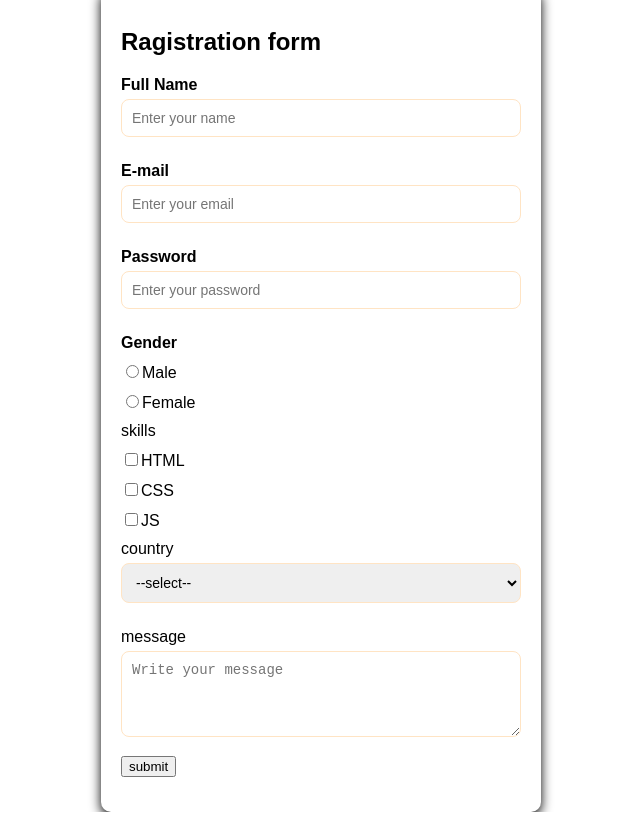
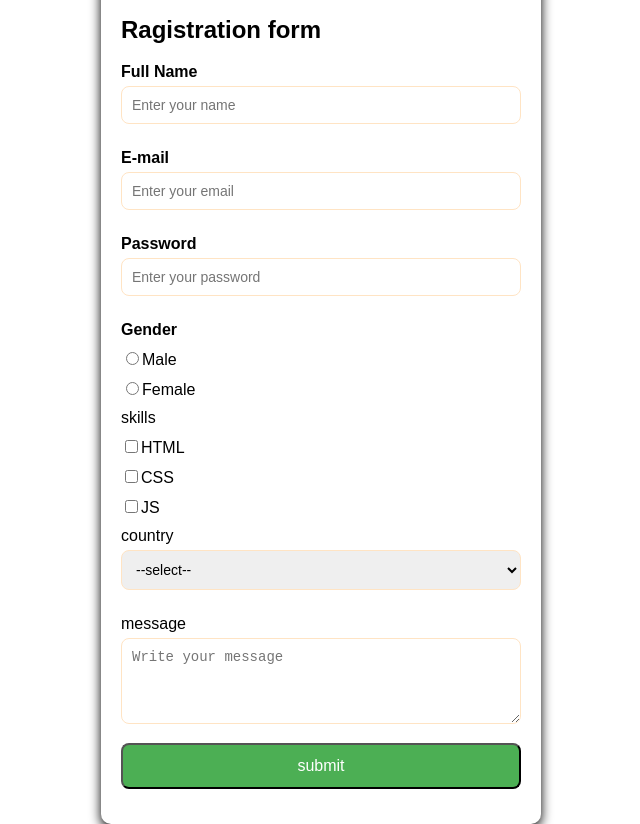
Before and after one commit to Dhairya-dev-18/FSD_dhairya416, a plain HTML site: page form/form.html in a window 1280 px wide. Shown: the whole page, without its empty margins (319-959 px from the left). Drawn offline with Linux system fonts and the light colour scheme.

Commit message:
second commit

```diff
--- a/form/form.css
+++ b/form/form.css
@@ -45,3 +45,14 @@ textarea{
 button:hover{
     background-color: blanchedalmond;
 }
+button{
+    width: 100%;
+    padding: 12px;
+    border-radius: 8px;
+    background: #4caf54;
+    color: white;
+    font-size: 16px;
+    cursor: pointer;
+    transition: background-color 0.03s ease;
+
+}
--- a/form/form.html
+++ b/form/form.html
@@ -41,7 +41,7 @@
     <select name="country" id="country">
         <option value="">--select--</option>
         <option value="india">India</option>
-        <option value="usa">usa</option>
+        <option value="usa">Usa</option>
     </select>
     <div>
         <label for="message">message</label>
```
